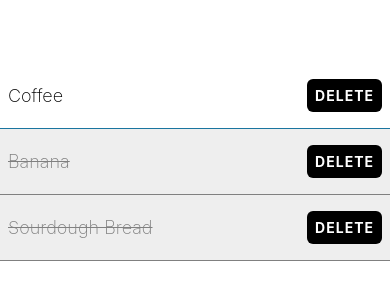
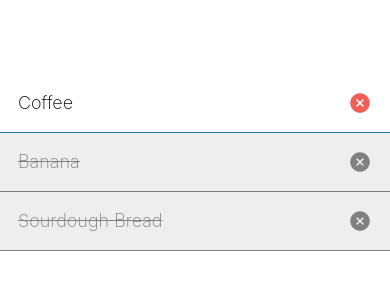
Before and after one commit to eisBlume0901/React_Native_TaskApp_Frontend_Masters, a React Native app: screen / in a window 390 px wide. Shown: the part 260-560 px from the top of the page. Built offline with nearby package versions, Linux system fonts and the light colour scheme.

Commit message:
Imported and use Ionicons. Remove button and buttonText stylesheet class.

```diff
--- a/components/ShoppingListItem.tsx
+++ b/components/ShoppingListItem.tsx
@@ -1,5 +1,7 @@
 import { View, Text, StyleSheet, TouchableOpacity, Alert } from "react-native";
 import { theme } from "../theme";
+import Ionicons from "@expo/vector-icons/Ionicons";
+
 
 type Props = {
   name: string; // name? means the name property is optional by using ?
@@ -26,16 +28,25 @@ export function ShoppingListItem({ name, isCompleted }: Props) {
   };
 
   return (
-    <View style={[
-      styles.itemContainer,
-      isCompleted ? styles.completedContainer : undefined]}>
-      <Text style={[styles.itemText, isCompleted ? styles.completedText : undefined]}>{name}</Text>
+    <View
+      style={[
+        styles.itemContainer,
+        isCompleted ? styles.completedContainer : undefined,
+      ]}
+    >
+      <Text
+        style={[
+          styles.itemText,
+          isCompleted ? styles.completedText : undefined,
+        ]}
+      >
+        {name}
+      </Text>
       <TouchableOpacity
         onPress={handleDelete}
-        style={[styles.button, undefined]}
         activeOpacity={0.8}
       >
-        <Text style={styles.buttonText}>Delete</Text>
+        <Ionicons name="close-circle" size={24} color={isCompleted ? theme.colorGrey : theme.colorRed} />
       </TouchableOpacity>
     </View>
   );
@@ -45,7 +56,7 @@ const styles = StyleSheet.create({
   itemContainer: {
     borderBottomWidth: 1,
     borderBottomColor: theme.colorCerulean,
-    paddingHorizontal: 8,
+    paddingHorizontal: 18,
     paddingVertical: 16,
     flexDirection: "row",
     alignItems: "center",
@@ -64,15 +75,4 @@ const styles = StyleSheet.create({
     fontSize: 18,
     fontWeight: 200,
   },
-  button: {
-    backgroundColor: theme.colorBlack,
-    padding: 8,
-    borderRadius: 6,
-  },
-  buttonText: {
-    color: theme.colorWhite,
-    fontWeight: "bold",
-    textTransform: "uppercase",
-    letterSpacing: 1,
-  },
 });
--- a/package.json
+++ b/package.json
@@ -10,6 +10,7 @@
     "lint": "expo lint"
   },
   "dependencies": {
+    "@expo/vector-icons": "^15.0.3",
     "expo": "~54.0.31",
     "expo-status-bar": "~3.0.9",
     "react": "19.1.0",
--- a/theme.ts
+++ b/theme.ts
@@ -1,7 +1,8 @@
 export const theme = {
-    colorCerulean: "#1a759f",
-    colorWhite: "#ffffff",
-    colorBlack: "#000000",
-    colorGrey: "grey",
-    colorLightGrey: "#eeeeee",
-}
+  colorCerulean: "#1a759f",
+  colorWhite: "#ffffff",
+  colorBlack: "#000000",
+  colorGrey: "grey",
+  colorLightGrey: "#eeeeee",
+  colorRed: "#ee6055"
+};
```
Also changed, not shown: 2 other files (tests, documents, lock files or other folders).
